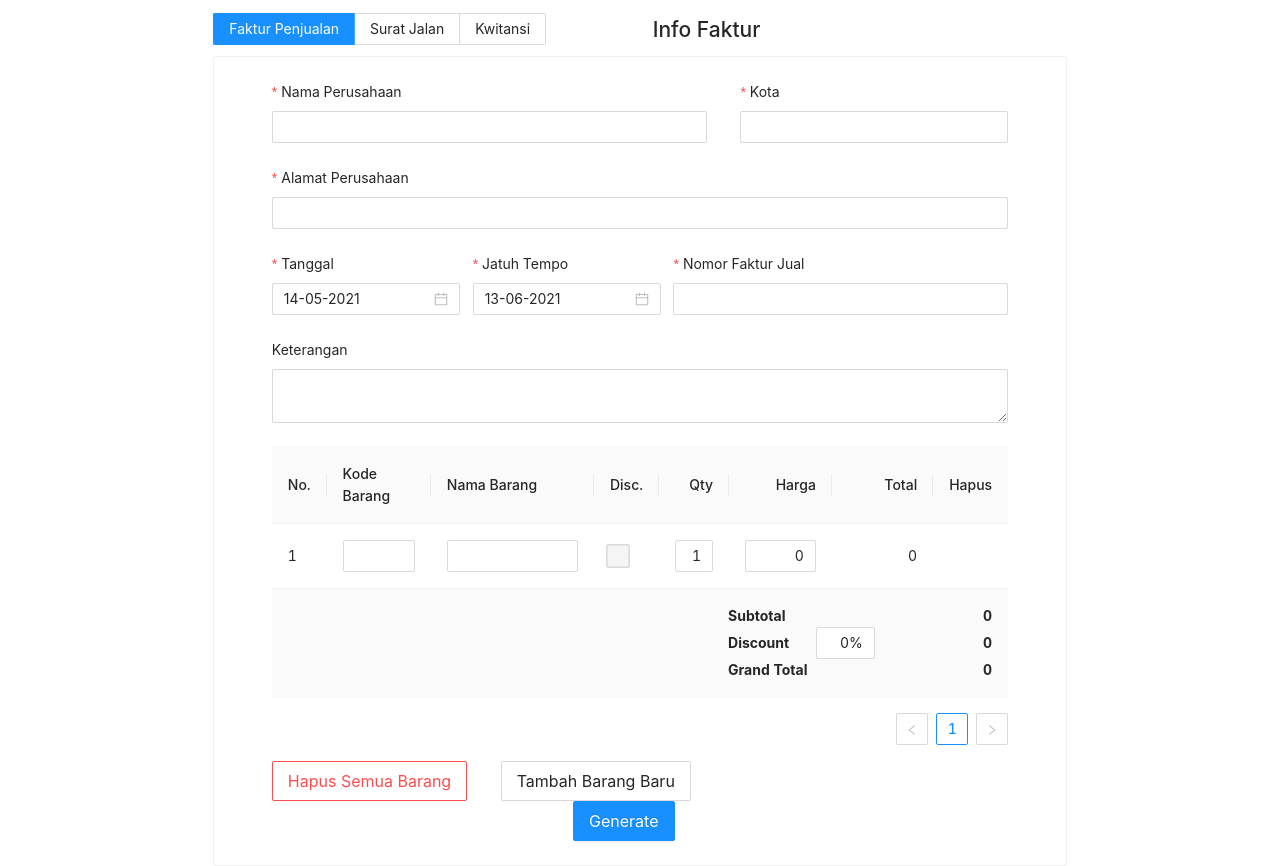
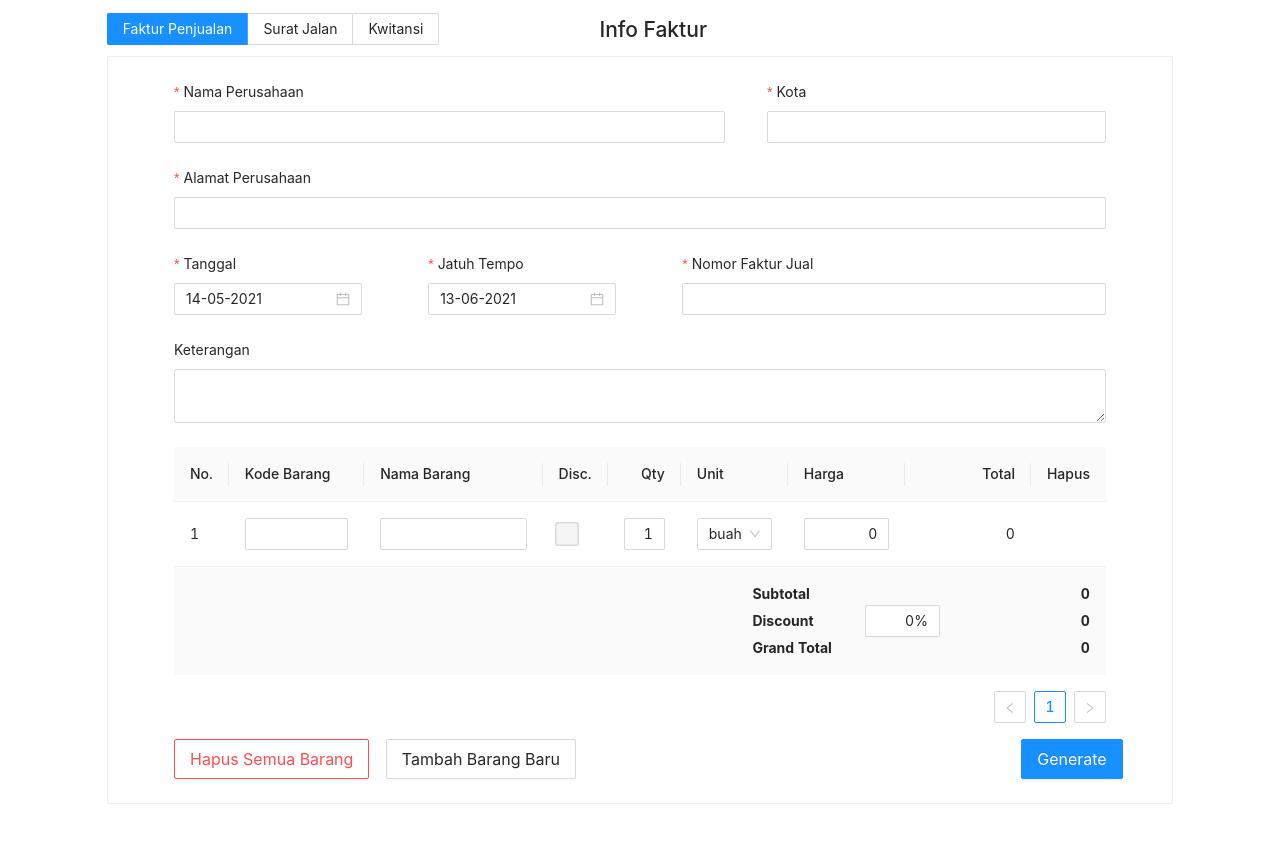
Before and after one commit to vincentandr/Invoice, a React (Create React App) app in the folder invoice-app/: page / in a window 1280 px wide. After the commit the page ends 804 px from the top, so only its background shows below. Built offline with nearby package versions, Linux system fonts and the light colour scheme.

Commit message:
added unit

```diff
--- a/invoice-app/src/App.js
+++ b/invoice-app/src/App.js
@@ -21,6 +21,7 @@ const App = () => {
         name: "",
         discount: false,
         qty: 1,
+        unit: "buah",
         price: 0,
       },
     ],
@@ -42,6 +43,7 @@ const App = () => {
       "Nama Barang",
       "Disc.",
       "Qty",
+      "Unit",
       "Harga",
       "Total",
     ],
@@ -111,7 +113,7 @@ const App = () => {
         : <ReceiptToPrint ref={receiptToPrint} state={receiptState}/>}
       </div>
       <Row style={{ marginTop: "1vw" }}>
-        <Col offset="4">
+        <Col offset="2">
           <Radio.Group
             defaultValue="faktur"
             buttonStyle="solid"
@@ -122,7 +124,7 @@ const App = () => {
             <Radio.Button value="kwitansi">Kwitansi</Radio.Button>
           </Radio.Group>
         </Col>
-        <Col offset="2">
+        <Col offset="3">
           <h2>
             {formState === "faktur" && "Info Faktur"}
             {formState === "surat" && "Info Surat Jalan"}
@@ -131,7 +133,7 @@ const App = () => {
         </Col>
       </Row>
       <Row>
-        <Col offset="4" span="16">
+        <Col offset="2" span="20">
           <Card>
             {formState !== "kwitansi" ? (
               <InvoiceForm
--- a/invoice-app/src/invoice.js
+++ b/invoice-app/src/invoice.js
@@ -227,9 +227,10 @@ const TableItems = (props) => {
         <colgroup>
           <col span="1" style={{ width: "5%" }} />
           <col span="1" style={{ width: "20%" }} />
-          <col span="1" style={{ width: "40%" }} />
+          <col span="1" style={{ width: "35%" }} />
           <col span="1" style={{ width: "5%" }} />
           <col span="1" style={{ width: "5%" }} />
+          <col span="1" style={{ width: "10%" }} />
           <col span="1" style={{ width: "10%" }} />
           <col span="1" style={{ width: "15%" }} />
         </colgroup>
@@ -237,8 +238,9 @@ const TableItems = (props) => {
         <colgroup>
           <col span="1" style={{ width: "5%" }} />
           <col span="1" style={{ width: "20%" }} />
-          <col span="1" style={{ width: "70%" }} />
+          <col span="1" style={{ width: "60%" }} />
           <col span="1" style={{ width: "5%" }} />
+          <col span="1" style={{ width: "10%" }} />
         </colgroup>
       )}
       <thead>
@@ -324,11 +326,11 @@ const TableItems = (props) => {
         {props.formState === "faktur" && (
           <>
             <tr className="numeric" id="subtotal">
-              <td colSpan="6">Subtotal</td>
+              <td colSpan="7">Subtotal</td>
               <td>{numberWithCommas(props.state.buyerInfo.subtotal)}</td>
             </tr>
             <tr className="numeric" id="discount">
-              <td colSpan="6">
+              <td colSpan="7">
                 {`Discount (${numberWithCommas(
                   props.state.buyerInfo.discount
                 )}%)`}
@@ -336,7 +338,7 @@ const TableItems = (props) => {
               <td>{numberWithCommas(props.state.buyerInfo.totalDiscount)}</td>
             </tr>
             <tr className="numeric" id="grandTotal">
-              <td colSpan="6">Grand total</td>
+              <td colSpan="7">Grand total</td>
               <td>
                 {numberWithCommas(
                   parseInt(props.state.buyerInfo.subtotal) -
@@ -347,7 +349,7 @@ const TableItems = (props) => {
           </>
         )}
         <tr>
-          <td colSpan={props.formState === "faktur" ? 7 : 4}>
+          <td colSpan={props.formState === "faktur" ? 8 : 5}>
             <div id="note">
               Keterangan:&nbsp;
               {props.state.buyerInfo.note}
--- a/invoice-app/src/invoiceForm.js
+++ b/invoice-app/src/invoiceForm.js
@@ -8,10 +8,13 @@ import {
   Popconfirm,
   Checkbox,
   Table,
+  Select,
 } from "antd";
 import NumberFormat from "react-number-format";
 import moment from "moment";
 import { numberWithCommas, getFieldsOnTable } from "./util.js";
+
+const { Option } = Select;
 
 const InvoiceForm = (props) => {
   const [form] = Form.useForm();
@@ -306,6 +309,32 @@ const EditableCell = ({
           />
         </Form.Item>
       );
+    } else if (dataIndex === "unit"){
+      childNode = (
+        <Form.Item
+          name={`${dataIndex}${index}`}
+          initialValue={state.data[index][dataIndex]}
+          preserve={false}
+          style={{ marginBottom: 0 }}
+        >
+          <Select
+            defaultValue="buah"
+            onChange={(value) =>
+              dispatch({
+                type: "UPDATE_TABLE_INPUT_VALUE",
+                payload: {
+                  val: value,
+                  index: index,
+                  column: dataIndex,
+                },
+              })
+            }
+          >
+            <Option value="buah">buah</Option>
+            <Option value="set">set</Option>
+          </Select>
+        </Form.Item>
+      );
     } else {
       childNode = (
         <Form.Item
@@ -367,7 +396,7 @@ const ItemsTable = (props) => {
         title: props.state.columns[2],
         dataIndex: "name",
         editable: true,
-        width: "25%",
+        width: "20%",
       },
       {
         title: props.state.columns[3],
@@ -379,21 +408,26 @@ const ItemsTable = (props) => {
         title: props.state.columns[4],
         dataIndex: "qty",
         editable: true,
-        width: "10%",
+        width: "8%",
         align: "right",
       },
       {
         title: props.state.columns[5],
-        dataIndex: "price",
+        dataIndex: "unit",
         editable: true,
-        width: "15%",
-        align: "right",
+        width: "10%",
       },
       {
         title: props.state.columns[6],
+        dataIndex: "price",
+        editable: true,
+        width: "13%",
+      },
+      {
+        title: props.state.columns[7],
         dataIndex: "total",
         align: "right",
-        width: "15%",
+        width: "14%",
         render: (text, _, index) => {
           let idx =
             index +
@@ -449,6 +483,12 @@ const ItemsTable = (props) => {
         editable: true,
         width: "10%",
         align: "right",
+      },
+      {
+        title: props.state.columns[4],
+        dataIndex: "unit",
+        editable: true,
+        width: "10%",
       },
       {
         title: "Hapus",
@@ -619,9 +659,10 @@ const ItemsTable = (props) => {
                         <NumberFormat
                           displayType="text"
                           format={numberWithCommas}
-                          value={isNaN(props.state.buyerInfo.totalDiscount)
-                            ? 0
-                            : props.state.buyerInfo.totalDiscount
+                          value={
+                            isNaN(props.state.buyerInfo.totalDiscount)
+                              ? 0
+                              : props.state.buyerInfo.totalDiscount
                           }
                         />
                       </Col>
@@ -652,7 +693,7 @@ const ItemsTable = (props) => {
         </Col>
       </Row>
       <Row>
-        <Col offset="1">
+        <Col offset="1" span="5">
           <Popconfirm
             title="Yakin ingin hapus semua barang?"
             onConfirm={removeAll}
@@ -664,7 +705,7 @@ const ItemsTable = (props) => {
             </Button>
           </Popconfirm>
         </Col>
-        <Col span="4" offset="1">
+        <Col span="5">
           <Col>
             <Button
               type="default"
@@ -677,7 +718,7 @@ const ItemsTable = (props) => {
             </Button>
           </Col>
         </Col>
-        <Col offset="10">
+        <Col offset="10" span="3">
           <Form.Item style={{ marginBottom: 0 }}>
             <Button
               type="primary"
--- a/invoice-app/src/reducer.js
+++ b/invoice-app/src/reducer.js
@@ -123,8 +123,17 @@ const invoiceReducer = (state, action) => {
       // If changing form to faktur then printed table columns are adjusted
       var columns =
         newOption === "faktur"
-          ? ["No.", "Kode Barang", "Nama Barang", "Disc.", "Qty", "Harga", "Total"]
-          : ["No.", "Kode Barang", "Nama Barang", "Qty"];
+          ? [
+              "No.",
+              "Kode Barang",
+              "Nama Barang",
+              "Disc.",
+              "Qty",
+              "Unit",
+              "Harga",
+              "Total",
+            ]
+          : ["No.", "Kode Barang", "Nama Barang", "Qty", "Unit"];
 
       return {
         ...state,
```
